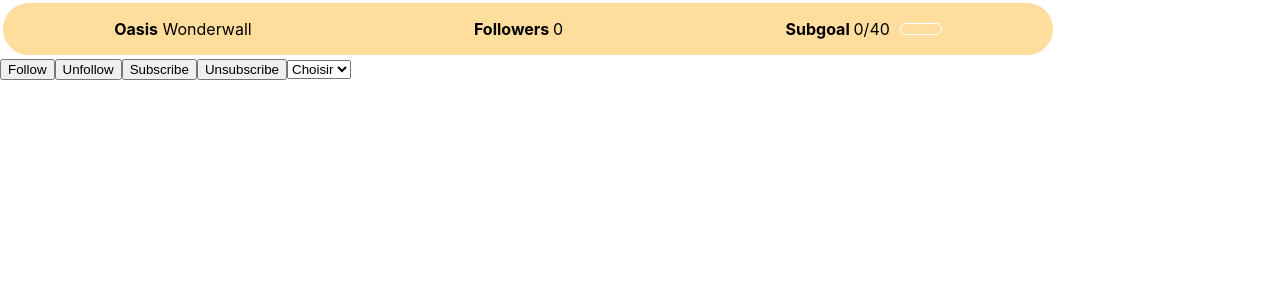
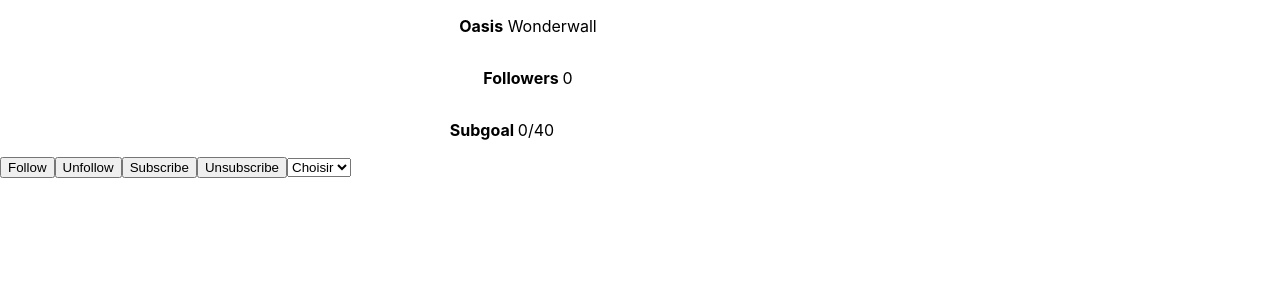
Before and after one commit to matteopof/devweb_project, a React (Create React App) app: page / in a window 1280 px wide. Shown: the top 300 px of the page. Built offline with nearby package versions, Linux system fonts and the light colour scheme.

Commit message:
class container

```diff
--- a/src/component_sub_bar/sub_bar.css
+++ b/src/component_sub_bar/sub_bar.css
@@ -2,9 +2,6 @@
     background: rgba(255, 188, 58, 0.5);
     border: 3px solid #FFFFFF;
     box-sizing: border-box;
-    backdrop-filter: blur(25px);
-    /* Note: backdrop-filter has minimal browser support */
-    border-radius: 50px;
     display: flex;
     justify-content: space-around;
     align-items: center;
--- a/src/component_sub_bar/sub_bar.jsx
+++ b/src/component_sub_bar/sub_bar.jsx
@@ -42,7 +42,7 @@
 //{artiste: "Oasis", song: "Wonderwall"} , {artiste: "Diams", song: "La boulette"}
 export const SubBar = (props) => {
     return (
-    <div className="component bar">
+    <div className="container bar">
         <div className="sub_component">
             {renderSong(1)}
         </div>
```
